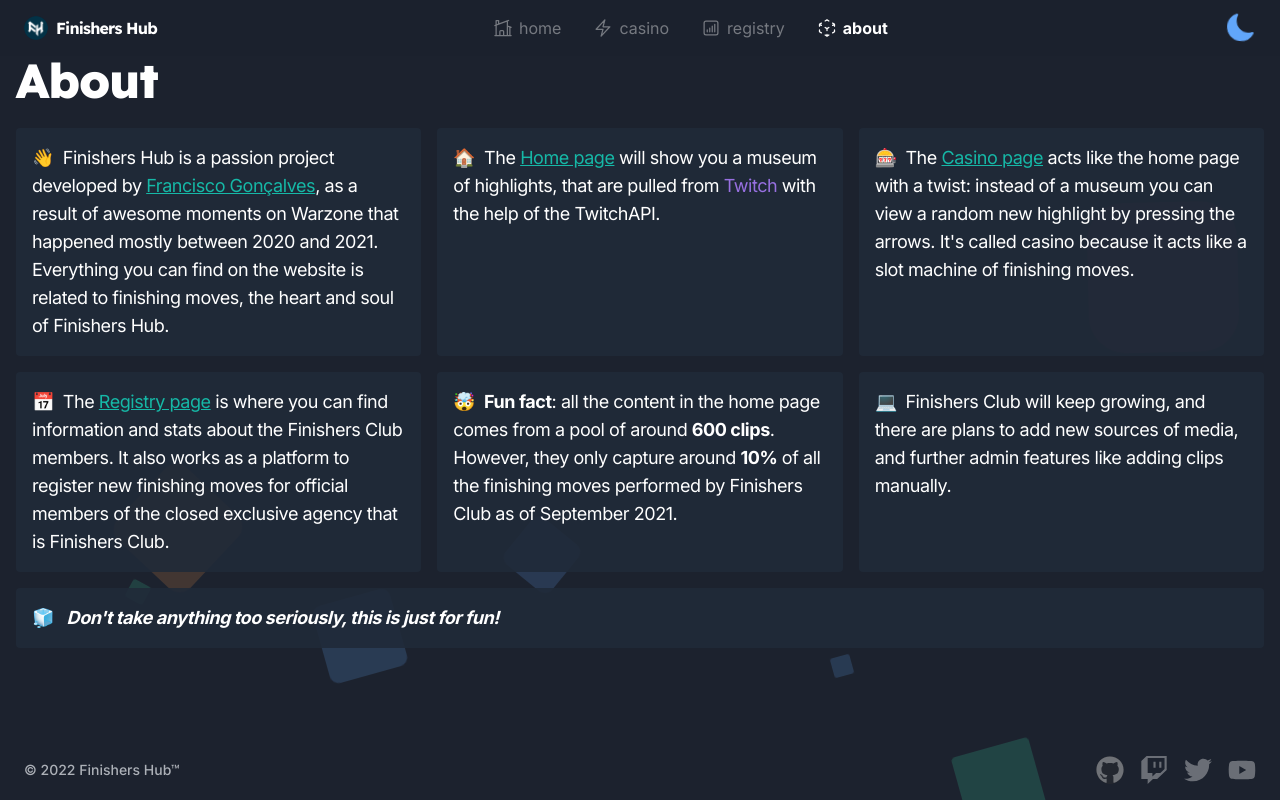
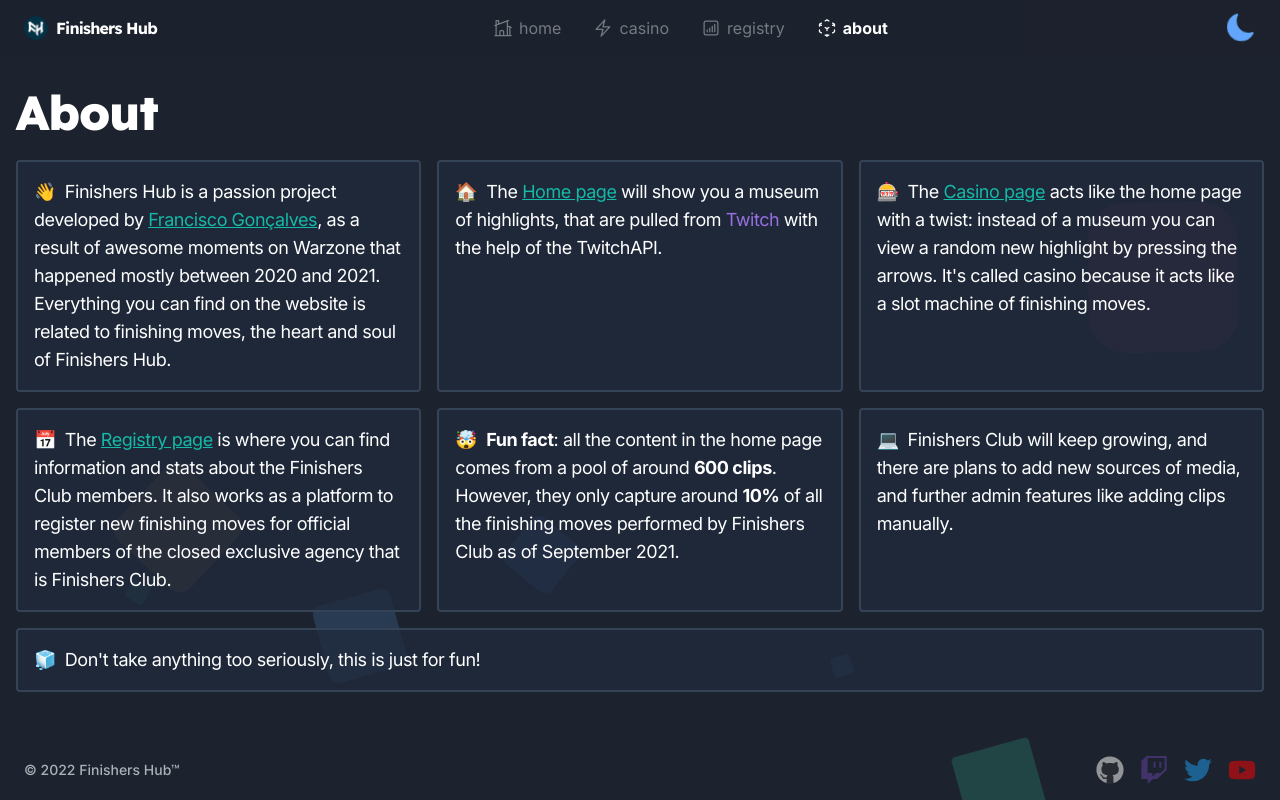
Before and after one commit to kiko-g/finishershub, a Next.js app: page /about in a window 1280 px wide. Built offline with nearby package versions, Linux system fonts and the light colour scheme.

Commit message:
update: about page styles

```diff
--- /dev/null
+++ b/components/about/CardLI.tsx
@@ -0,0 +1,25 @@
+import React from 'react'
+import classNames from 'classnames'
+
+type Props = {
+  children: React.ReactNode
+  emoji: string
+  extraClassNames?: string
+}
+
+export default function CardLI({ children, emoji, extraClassNames = '' }: Props) {
+  return (
+    <li
+      className={classNames(
+        extraClassNames,
+        `rounded border-2 border-slate-400 bg-slate-200/80 px-4 py-4 hover:border-primary
+        dark:border-slate-700 dark:bg-slate-800/75 dark:hover:border-secondary`
+      )}
+    >
+      <p>
+        <span>{emoji ? emoji : '👋'}&nbsp;&nbsp;</span>
+        <span>{children}</span>
+      </p>
+    </li>
+  )
+}
--- a/components/layout/Navbar.tsx
+++ b/components/layout/Navbar.tsx
@@ -51,7 +51,7 @@
   return (
     <Disclosure
       as="nav"
-      className="background sticky top-0 z-20 bg-light/80 px-4 py-3 text-gray-800
+      className="background sticky top-0 z-20 bg-light/90 px-4 py-3 text-gray-800
       dark:bg-navy/90 dark:text-white md:py-0 md:px-4"
     >
       {({ open }) => {
@@ -246,7 +246,7 @@
       )}
       <div
         className="relative flex h-auto items-center justify-end gap-x-4 border-t border-primary/25
-      py-4 dark:border-secondary/25"
+        pt-4 dark:border-secondary/25"
       >
         {socials.map((social, socialIdx) =>
           social.shown ? (
--- a/components/layout/index.tsx
+++ b/components/layout/index.tsx
@@ -22,7 +22,7 @@
       >
         <Navbar location={location} siteTitle={siteTitle} />
         {background ? <Background /> : null}
-        <div className="container z-10 mx-auto mb-auto px-4 py-0">{children}</div>
+        <div className="container z-10 mx-auto mt-8 mb-auto px-4 py-0">{children}</div>
         <Footer siteTitle={siteTitle} />
       </div>
     </>
--- a/pages/about.tsx
+++ b/pages/about.tsx
@@ -1,6 +1,7 @@
 import React from 'react'
 import Link from 'next/link'
 import Layout from '../components/layout'
+import CardLI from '../components/about/CardLI'
 
 export default function AboutPage() {
   return (
@@ -9,8 +10,8 @@
         <h2 className="text-4xl font-extrabold tracking-tight sm:text-5xl">About</h2>
         <ul className="mt-3 grid grid-cols-1 gap-y-4 gap-x-4 text-base font-normal tracking-tight lg:mt-6 lg:grid-cols-3 lg:text-lg">
           {/* Description */}
-          <li className="rounded bg-white px-4 py-4 dark:bg-gray-800/90">
-            👋&nbsp;&nbsp;Finishers Hub is a passion project developed by{' '}
+          <CardLI emoji="👋">
+            Finishers Hub is a passion project developed by{' '}
             <Link
               target="_blank"
               rel="noopener"
@@ -22,22 +23,22 @@
             , as a result of awesome moments on Warzone that happened mostly between 2020 and 2021.
             Everything you can find on the website is related to finishing moves, the heart and soul
             of Finishers Hub.
-          </li>
+          </CardLI>
 
           {/* Home page */}
-          <li className="rounded bg-white px-4 py-4 dark:bg-gray-800/90">
-            🏠&nbsp;&nbsp;The{' '}
+          <CardLI emoji="🏠">
+            The{' '}
             <Link className="text-primary underline hover:opacity-80 dark:text-teal-500" href="/">
               Home page
             </Link>{' '}
             will show you a museum of highlights, that are pulled from{' '}
             <span className="text-[#6441a5] dark:text-[#976fe1]">Twitch</span> with the help of the
             TwitchAPI.
-          </li>
+          </CardLI>
 
           {/* Casino page */}
-          <li className="rounded bg-white px-4 py-4 dark:bg-gray-800/90">
-            🎰&nbsp;&nbsp;The{' '}
+          <CardLI emoji="🎰">
+            The{' '}
             <Link
               className="text-primary underline hover:opacity-80 dark:text-teal-500"
               href="/casino"
@@ -47,11 +48,11 @@
             acts like the home page with a twist: instead of a museum you can view a random new
             highlight by pressing the arrows. It&apos;s called casino because it acts like a slot
             machine of finishing moves.
-          </li>
+          </CardLI>
 
           {/* Registry page */}
-          <li className="rounded bg-white px-4 py-4 dark:bg-gray-800/90">
-            📅&nbsp;&nbsp;The{' '}
+          <CardLI emoji="📅">
+            The{' '}
             <Link
               className="text-primary underline hover:opacity-80 dark:text-teal-500"
               href="/registry"
@@ -61,30 +62,25 @@
             is where you can find information and stats about the Finishers Club members. It also
             works as a platform to register new finishing moves for official members of the closed
             exclusive agency that is Finishers Club.
-          </li>
+          </CardLI>
 
           {/* Fact #1 */}
-          <li className="rounded bg-white px-4 py-4 dark:bg-gray-800/90">
-            🤯&nbsp;&nbsp;<strong>Fun fact</strong>: all the content in the home page comes from a
-            pool of around <strong>600 clips</strong>. However, they only capture around{' '}
-            <strong>10%</strong> of all the finishing moves performed by Finishers Club as of
-            September 2021.
-          </li>
+          <CardLI emoji="🤯">
+            <strong>Fun fact</strong>: all the content in the home page comes from a pool of around{' '}
+            <strong>600 clips</strong>. However, they only capture around <strong>10%</strong> of
+            all the finishing moves performed by Finishers Club as of September 2021.
+          </CardLI>
 
           {/* Fact #2 */}
-          <li className="rounded bg-white px-4 py-4 dark:bg-gray-800/90">
-            💻&nbsp;&nbsp;Finishers Club will keep growing, and there are plans to add new sources
-            of media, and further admin features like adding clips manually.
-          </li>
+          <CardLI emoji="💻">
+            Finishers Club will keep growing, and there are plans to add new sources of media, and
+            further admin features like adding clips manually.
+          </CardLI>
 
           {/* Disclaimer */}
-          <li className="col-span-1 rounded bg-white px-4 py-4 dark:bg-gray-800/90 lg:col-span-3">
-            🧊&nbsp;&nbsp;
-            <strong className="italic">
-              {' '}
-              Don&apos;t take anything too seriously, this is just for fun!
-            </strong>
-          </li>
+          <CardLI emoji="🧊" extraClassNames="col-span-1 lg:col-span-3">
+            Don&apos;t take anything too seriously, this is just for fun!
+          </CardLI>
         </ul>
       </div>
     </Layout>
--- a/pages/index.tsx
+++ b/pages/index.tsx
@@ -141,10 +141,11 @@
             onClick={loadMore}
             className={classNames(
               videos.length === 0 ? 'hidden' : 'inline-flex',
-              `items-center rounded border-2 border-transparent bg-primary/70 px-4 py-2
-              text-white shadow-sm transition hover:bg-primary/90 hover:bg-primary focus:outline-none
-              focus:ring-2 focus:ring-primary focus:ring-offset-2 dark:border-transparent
-              dark:bg-secondary/50 dark:hover:bg-secondary/80`
+              `items-center rounded border-2 border-transparent bg-primary/60 px-4
+              py-2 text-white shadow-sm transition hover:bg-primary/90
+              hover:bg-primary focus:border-transparent focus:ring-2
+              focus:ring-primary focus:ring-offset-2 dark:border-transparent dark:bg-secondary/50
+              dark:hover:bg-secondary/80 dark:focus:ring-secondary dark:focus:ring-offset-2`
             )}
           >
             <PlusIcon className="-ml-1 mr-2 h-5 w-5" aria-hidden="true" />
--- a/styles/colors.css
+++ b/styles/colors.css
@@ -4,7 +4,7 @@
 }
 
 .dark .twitch {
-  color: #ffffff70;
+  color: #6441a5a0;
 }
 
 .twitch:hover {
@@ -17,7 +17,7 @@
 }
 
 .dark .twitter {
-  color: #ffffff70;
+  color: #1da1f2a0;
 }
 
 .twitter:hover {
@@ -30,7 +30,7 @@
 }
 
 .dark .youtube {
-  color: #ffffff70;
+  color: #ff0000a0;
 }
 
 .youtube:hover {
@@ -43,7 +43,7 @@
 }
 
 .dark .linktree {
-  color: #ffffff70;
+  color: #40e09ea0;
 }
 
 .linktree:hover {
@@ -56,12 +56,12 @@
 }
 
 .github:hover {
-  color: #333333;
+  color: #333333a0;
 }
 
 .dark .github {
-  color: #ffffff70;
-  background-color: #33333370;
+  color: #ffffffa0;
+  background-color: #333333a0;
   border-radius: 9999px;
 }
 
```
